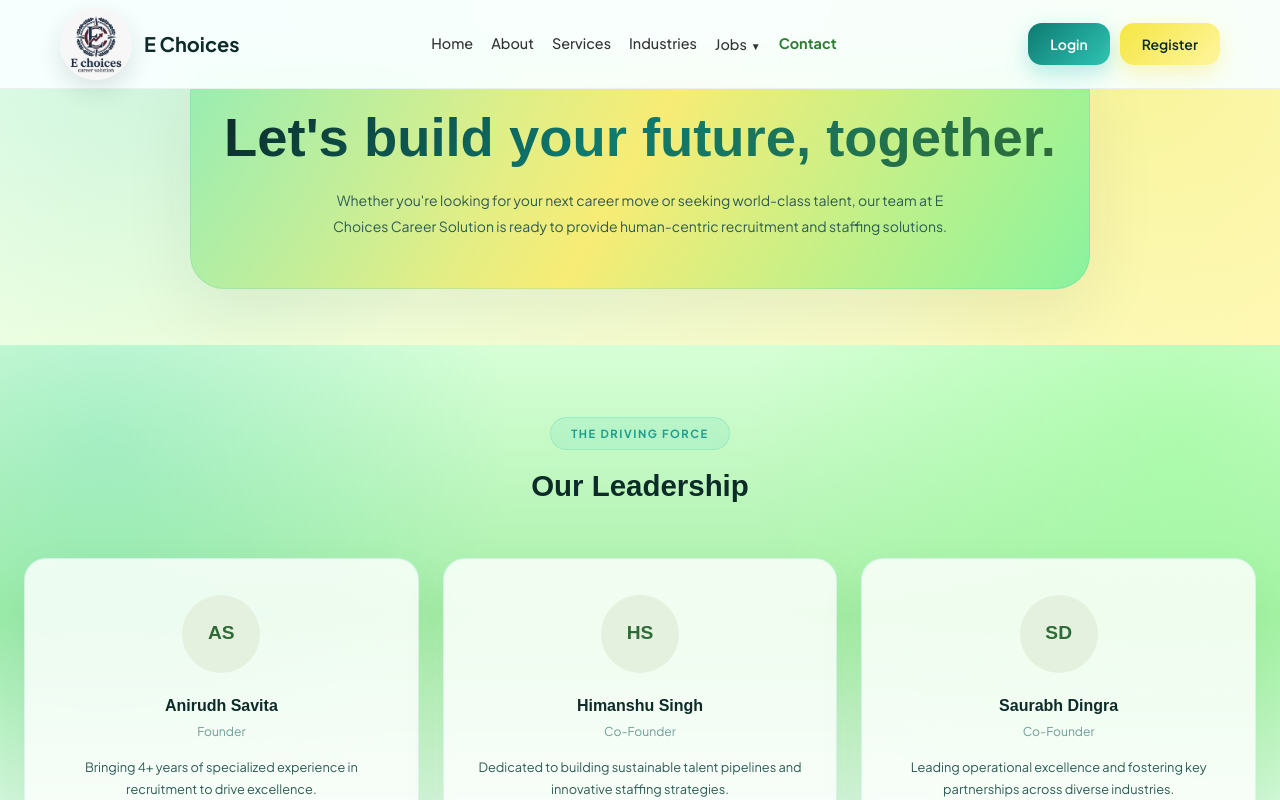
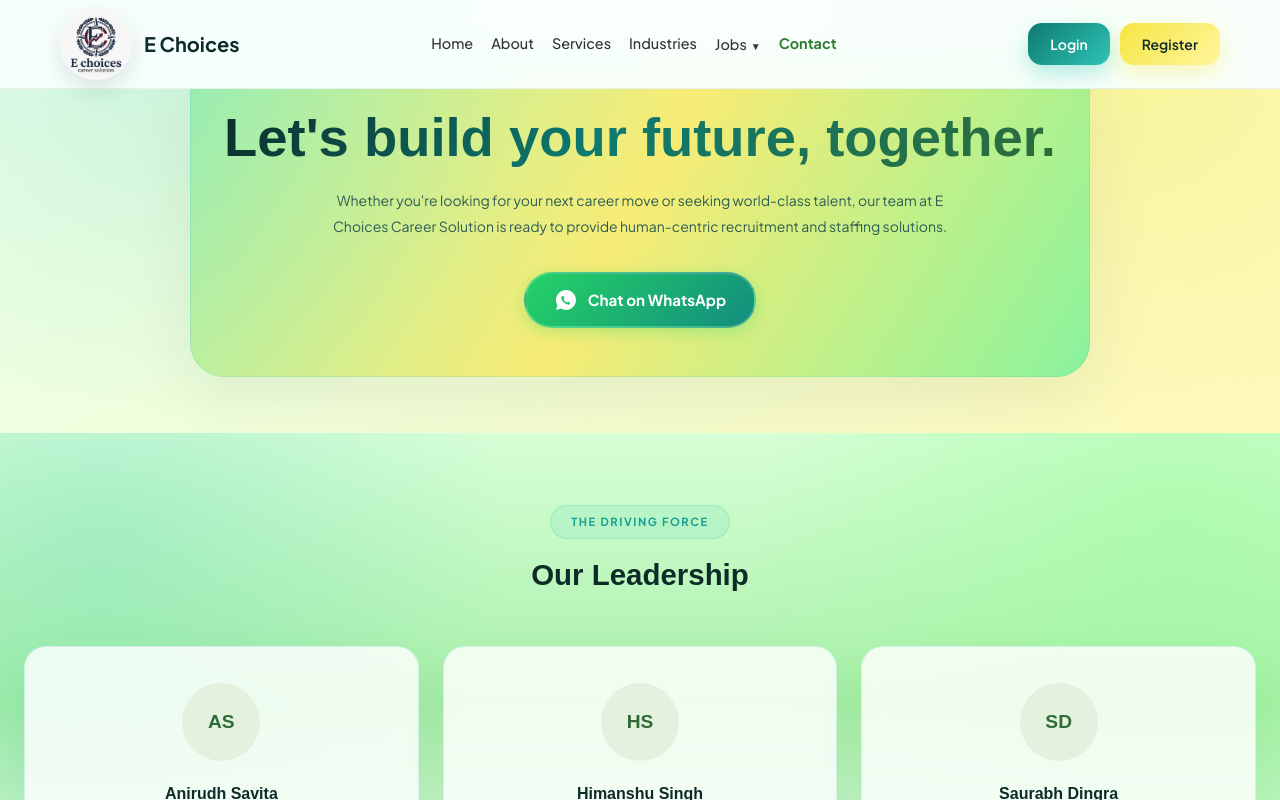
Before and after one commit to theone14122000/abcd, a Next.js app: page /contact in a window 1280 px wide. Shown: the top 800 px of the page. Built offline with nearby package versions, Linux system fonts and the light colour scheme; a web font is replaced by a local one.

Commit message:
contact us update

```diff
--- a/sections/contact/contact-hero.tsx
+++ b/sections/contact/contact-hero.tsx
@@ -1,6 +1,13 @@
 "use client";
 
 export default function ContactHero() {
+  // REPLACE THIS with your actual WhatsApp number in international format
+  // Format: [country_code][number] without + or 00 (e.g., 919876543210 for +91 9876543210)
+  const WHATSAPP_NUMBER = "9310573198";
+  const WHATSAPP_MESSAGE = "Hello! I'm interested in E Choices Career Solution services.";
+
+  const whatsappLink = `https://wa.me/${WHATSAPP_NUMBER}?text=${encodeURIComponent(WHATSAPP_MESSAGE)}`;
+
   return (
     <section
       id="contact-hero"
@@ -31,6 +38,7 @@ export default function ContactHero() {
               "radial-gradient(circle at 15% 20%, rgba(46,196,182,0.18), transparent 32%), linear-gradient(120deg, #3cf3d8, #aef3ae, #f7ec75, #98f398, #2fe2c7)",
             backgroundSize: "180% 180%",
             animation: "contactColorFlow 8s ease-in-out infinite",
+            position: "relative",
           }}
         >
           <h1
@@ -54,7 +62,7 @@ export default function ContactHero() {
           <p
             style={{
               maxWidth: 650,
-              margin: "0 auto",
+              margin: "0 auto 32px",
               fontFamily: "'Plus Jakarta Sans', sans-serif",
               color: "#2d5c55",
               fontSize: "clamp(0.875rem, 0.98vw, 0.98rem)",
@@ -66,8 +74,54 @@ export default function ContactHero() {
             world-class talent, our team at E Choices Career Solution is ready
             to provide human-centric recruitment and staffing solutions.
           </p>
+
+          {/* WhatsApp Contact Button */}
+          <a
+            href={whatsappLink}
+            target="_blank"
+            rel="noopener noreferrer"
+            aria-label="Contact us on WhatsApp"
+            className="whatsapp-btn"
+          >
+            <svg
+              className="whatsapp-icon"
+              width="24"
+              height="24"
+              viewBox="0 0 24 24"
+              fill="none"
+              xmlns="http://www.w3.org/2000/svg"
+            >
+              <path
+                fillRule="evenodd"
+                clipRule="evenodd"
+                d="M12 2C6.477 2 2 6.477 2 12c0 1.89.525 3.66 1.438 5.175L2 22l4.825-1.438A9.96 9.96 0 0012 22c5.523 0 10-4.477 10-10S17.523 2 12 2zm4.615 13.615c-.193.546-1.123.997-1.57 1.062-.422.06-.842.19-2.823-.588-2.39-.956-3.905-3.405-4.022-3.56-.116-.155-.96-1.265-.96-2.415s.607-1.707.82-1.938c.214-.232.47-.29.627-.29l.453.008c.145.007.34-.055.532.405.193.46.645 1.59.702 1.705.056.116.093.25.02.4-.075.155-.112.25-.224.383l-.335.393c-.112.116-.23.24-.112.472.116.232.52 1.015 1.116 1.643.765.808 1.412 1.06 1.67 1.175.168.07.308.04.422-.06.116-.095.49-.57.62-.77.13-.2.26-.17.435-.1.177.07 1.123.53 1.316.626.193.095.32.143.368.223.05.08.037.46-.156 1.005z"
+                fill="currentColor"
+              />
+            </svg>
+            <span>Chat on WhatsApp</span>
+          </a>
         </div>
       </div>
+
+      {/* Floating WhatsApp Button (Optional) - Uncomment to use as fixed FAB */}
+      {/*
+      <a
+        href={whatsappLink}
+        target="_blank"
+        rel="noopener noreferrer"
+        className="whatsapp-fab"
+        aria-label="Contact us on WhatsApp"
+      >
+        <svg width="32" height="32" viewBox="0 0 24 24" fill="none">
+          <path
+            fillRule="evenodd"
+            clipRule="evenodd"
+            d="M12 2C6.477 2 2 6.477 2 12c0 1.89.525 3.66 1.438 5.175L2 22l4.825-1.438A9.96 9.96 0 0012 22c5.523 0 10-4.477 10-10S17.523 2 12 2zm4.615 13.615c-.193.546-1.123.997-1.57 1.062-.422.06-.842.19-2.823-.588-2.39-.956-3.905-3.405-4.022-3.56-.116-.155-.96-1.265-.96-2.415s.607-1.707.82-1.938c.214-.232.47-.29.627-.29l.453.008c.145.007.34-.055.532.405.193.46.645 1.59.702 1.705.056.116.093.25.02.4-.075.155-.112.25-.224.383l-.335.393c-.112.116-.23.24-.112.472.116.232.52 1.015 1.116 1.643.765.808 1.412 1.06 1.67 1.175.168.07.308.04.422-.06.116-.095.49-.57.62-.77.13-.2.26-.17.435-.1.177.07 1.123.53 1.316.626.193.095.32.143.368.223.05.08.037.46-.156 1.005z"
+            fill="white"
+          />
+        </svg>
+      </a>
+      */}
 
       <style>{`
         @keyframes contactColorFlow {
@@ -75,6 +129,87 @@ export default function ContactHero() {
           50% { background-position: 100% 50%; }
           100% { background-position: 0% 50%; }
         }
+
+        .whatsapp-btn {
+          display: inline-flex;
+          align-items: center;
+          gap: 10px;
+          background: linear-gradient(135deg, #25D366 0%, #128C7E 100%);
+          color: white;
+          padding: 14px 28px;
+          border-radius: 50px;
+          text-decoration: none;
+          font-family: 'Plus Jakarta Sans', sans-serif;
+          font-weight: 700;
+          font-size: 0.95rem;
+          box-shadow: 0 4px 15px rgba(37, 211, 102, 0.3);
+          transition: all 0.3s cubic-bezier(0.4, 0, 0.2, 1);
+          border: 2px solid rgba(255, 255, 255, 0.2);
+        }
+
+        .whatsapp-btn:hover {
+          transform: translateY(-2px) scale(1.02);
+          box-shadow: 0 8px 25px rgba(37, 211, 102, 0.4);
+          background: linear-gradient(135deg, #22c35e 0%, #0e7a6e 100%);
+        }
+
+        .whatsapp-btn:active {
+          transform: translateY(0) scale(0.98);
+        }
+
+        .whatsapp-icon {
+          width: 24px;
+          height: 24px;
+          flex-shrink: 0;
+        }
+
+        /* Optional Floating Action Button (FAB) Styles */
+        .whatsapp-fab {
+          position: fixed;
+          bottom: 24px;
+          right: 24px;
+          width: 60px;
+          height: 60px;
+          background: linear-gradient(135deg, #25D366 0%, #128C7E 100%);
+          border-radius: 50%;
+          display: flex;
+          align-items: center;
+          justify-content: center;
+          box-shadow: 0 4px 20px rgba(37, 211, 102, 0.4);
+          z-index: 1000;
+          transition: all 0.3s ease;
+          animation: slideIn 0.5s ease-out;
+        }
+
+        .whatsapp-fab:hover {
+          transform: scale(1.1) rotate(5deg);
+          box-shadow: 0 6px 30px rgba(37, 211, 102, 0.5);
+        }
+
+        @keyframes slideIn {
+          from {
+            transform: translateX(100px);
+            opacity: 0;
+          }
+          to {
+            transform: translateX(0);
+            opacity: 1;
+          }
+        }
+
+        @media (max-width: 768px) {
+          .whatsapp-btn {
+            padding: 12px 24px;
+            font-size: 0.9rem;
+          }
+
+          .whatsapp-fab {
+            width: 56px;
+            height: 56px;
+            bottom: 20px;
+            right: 20px;
+          }
+        }
       `}</style>
     </section>
   );
```
